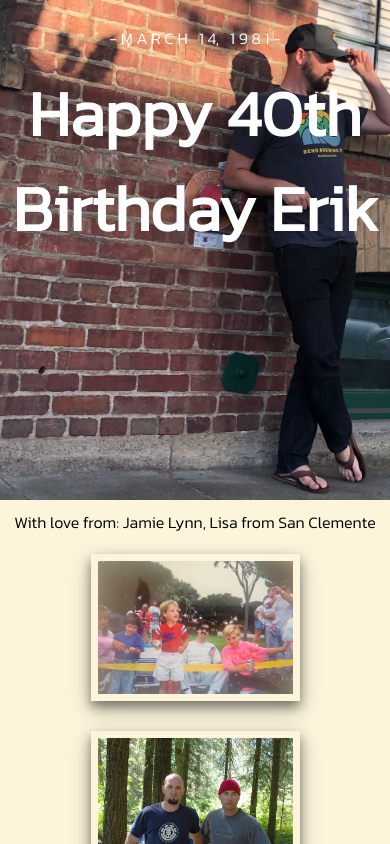
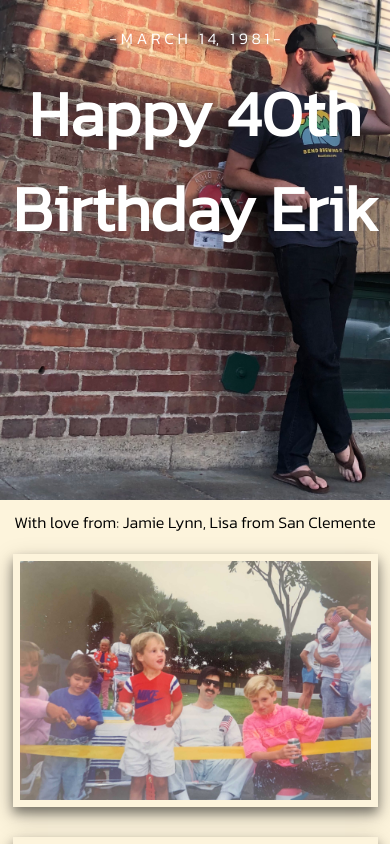
Before and after one commit to sjproctor/erik-birthday, a React (Create React App) app: page / in a window 390 px wide. Shown: the top 844 px of the page. Built offline with nearby package versions, Linux system fonts and the light colour scheme.

Commit message:
fixing distorted mobile pics

```diff
--- a/src/App.css
+++ b/src/App.css
@@ -61,7 +61,8 @@ h1 {
     font-size: 4rem;
   }
   .pictures {
-    width: 50%;
+    width: 90%;
+    height: auto;
   }
   .message {
     margin: 0 auto;
```
Also changed, not shown: 6 other files (tests, documents, lock files or other folders).
